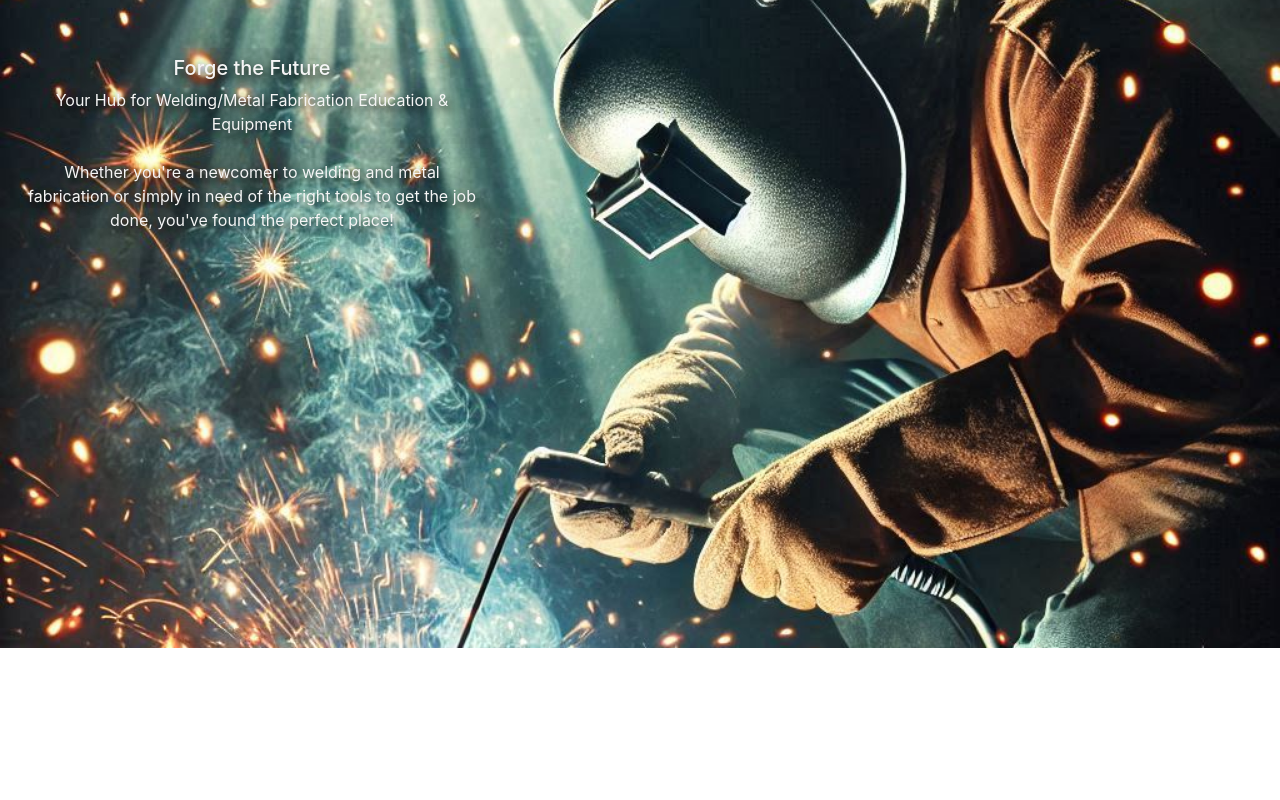
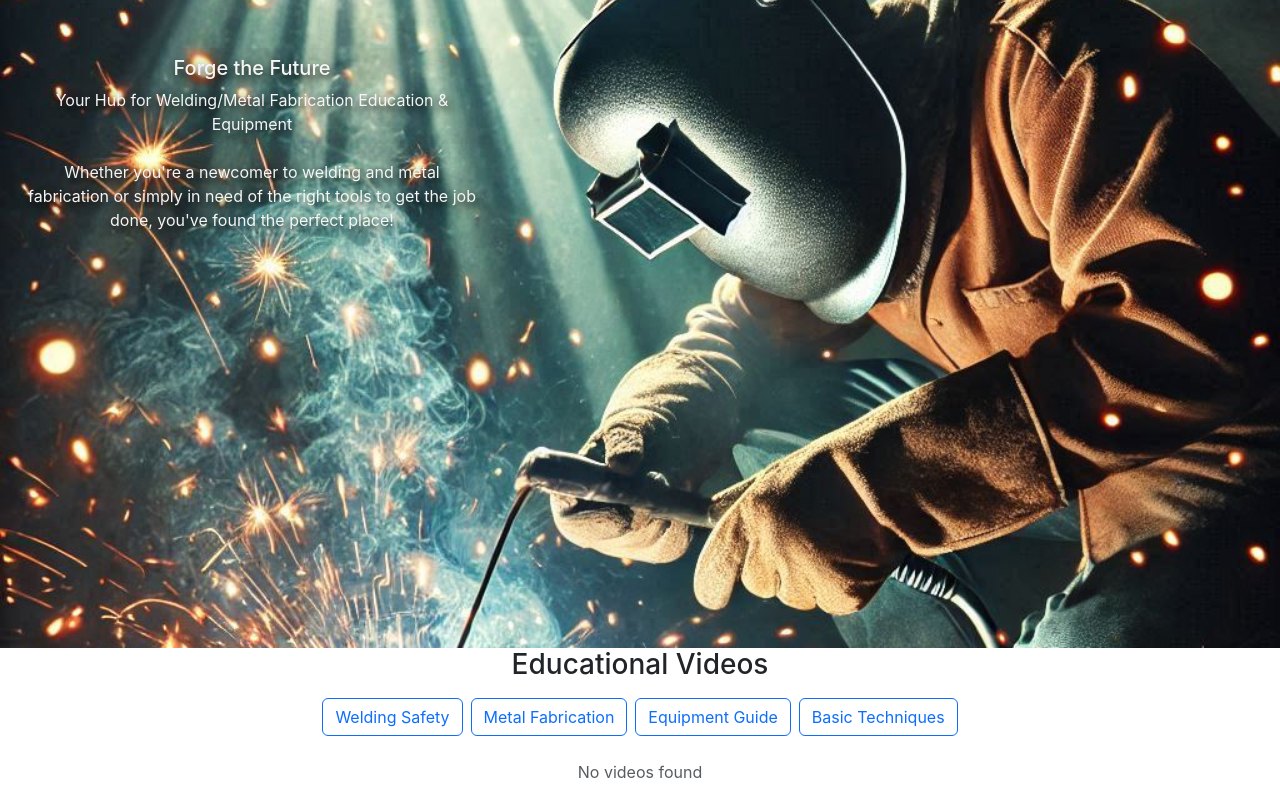
Before and after one commit to Michael-Wilson777/forge-the-future, a React (Create React App) app: page / in a window 1280 px wide. Shown: the part 290-1090 px from the top of the page. Before the commit the page ends 938 px from the top, so only its background shows below. Built offline with nearby package versions, Linux system fonts and the light colour scheme.

Commit message:
set up YouTube API to use for reference and change as needed

```diff
--- a/package.json
+++ b/package.json
@@ -6,6 +6,7 @@
     "@reduxjs/toolkit": "^2.5.0",
     "bootstrap": "^5.3.3",
     "cra-template": "1.2.0",
+    "dotenv": "^16.4.7",
     "metal-minds": "file:",
     "prop-types": "^15.8.1",
     "react": "^19.0.0",
--- a/src/App.js
+++ b/src/App.js
@@ -1,14 +1,14 @@
-import { Routes, Route } from "react-router-dom"
+import { Routes, Route } from "react-router-dom";
 import HomePage from "./pages/HomePage";
 import EducationPage from "./pages/EducationPage";
-import './App.css';
+import "./App.css";
 
 function App() {
   return (
     <>
       <Routes>
         <Route path="/" element={<HomePage />} />
-        <Route path='education' element={<EducationPage />} />
+        <Route path="education" element={<EducationPage />} />
       </Routes>
     </>
   );
--- /dev/null
+++ b/src/components/YouTube.js
@@ -0,0 +1,137 @@
+import React, { useState } from 'react';
+import { Container } from "react-bootstrap";
+
+const SafetyVideos = () => {
+  const [selectedCategory, setSelectedCategory] = useState('');
+  const [videos, setVideos] = useState([]); // Initialize as empty array
+  const [loading, setLoading] = useState(false);
+  const [error, setError] = useState(null);
+
+  const categories = [
+    { id: 'welding-safety', label: 'Welding Safety', searchTerm: 'welding safety training' },
+    { id: 'fabrication', label: 'Metal Fabrication', searchTerm: 'metal fabrication tutorial' },
+    { id: 'equipment', label: 'Equipment Guide', searchTerm: 'welding equipment guide' },
+    { id: 'techniques', label: 'Basic Techniques', searchTerm: 'basic welding techniques' }
+  ];
+
+  const fetchVideos = async (searchTerm) => {
+    setLoading(true);
+    setError(null);
+
+    try {
+      console.log('Fetching videos for term:', searchTerm);
+      console.log('API Key exists:', !!process.env.REACT_APP_YOUTUBE_API_KEY);
+
+      const searchResponse = await fetch(
+        `https://www.googleapis.com/youtube/v3/search?part=snippet&maxResults=10&q=${searchTerm}&type=video&key=${process.env.REACT_APP_YOUTUBE_API_KEY}&order=viewCount`
+      );
+
+      const searchData = await searchResponse.json();
+      console.log('Search response:', searchData);
+
+      if (searchData.error) {
+        throw new Error(searchData.error.message);
+      }
+
+      if (!searchData.items) {
+        throw new Error('No items in search response');
+      }
+
+      const videoIds = searchData.items.map(item => item.id.videoId).join(',');
+      console.log('Video IDs:', videoIds);
+
+      const statsResponse = await fetch(
+        `https://www.googleapis.com/youtube/v3/videos?part=snippet,statistics&id=${videoIds}&key=${process.env.REACT_APP_YOUTUBE_API_KEY}`
+      );
+      const statsData = await statsResponse.json();
+      console.log('Stats response:', statsData);
+
+      if (!statsData.items) {
+        throw new Error('No items in stats response');
+      }
+
+      setVideos(statsData.items);
+    } catch (error) {
+      console.error('Error fetching videos:', error);
+      setError(error.message);
+      setVideos([]); // Reset videos on error
+    } finally {
+      setLoading(false);
+    }
+  };
+
+  const handleCategoryChange = (categoryId) => {
+    setSelectedCategory(categoryId);
+    const category = categories.find(cat => cat.id === categoryId);
+    if (category) {
+      fetchVideos(category.searchTerm);
+    }
+  };
+
+  return (
+    <Container>
+      <div className="mb-4">
+        <h3 className="text-center mb-3">Educational Videos</h3>
+
+        <div className="d-flex flex-wrap gap-2 justify-content-center">
+          {categories.map(category => (
+            <button
+              key={category.id}
+              onClick={() => handleCategoryChange(category.id)}
+              className={`btn ${
+                selectedCategory === category.id ? 'btn-primary' : 'btn-outline-primary'
+              }`}
+            >
+              {category.label}
+            </button>
+          ))}
+        </div>
+      </div>
+
+      {error && (
+        <div className="alert alert-danger text-center" role="alert">
+          {error}
+        </div>
+      )}
+
+      {loading && (
+        <div className="text-center">
+          <div className="spinner-border" role="status">
+            <span className="visually-hidden">Loading...</span>
+          </div>
+        </div>
+      )}
+
+      {!loading && videos && videos.length > 0 && (
+        <div className="row row-cols-1 row-cols-md-2 g-4">
+          {videos.map(video => (
+            <div key={video.id} className="col">
+              <div className="card h-100">
+                <div className="ratio ratio-16x9">
+                  <iframe
+                    src={`https://www.youtube.com/embed/${video.id}`}
+                    title={video.snippet.title}
+                    allow="accelerometer; autoplay; clipboard-write; encrypted-media; gyroscope; picture-in-picture"
+                    allowFullScreen
+                  />
+                </div>
+                <div className="card-body">
+                  <h5 className="card-title">{video.snippet.title}</h5>
+                  <p className="card-text text-muted">
+                    {parseInt(video.statistics.viewCount).toLocaleString()} views
+                  </p>
+                </div>
+              </div>
+            </div>
+          ))}
+        </div>
+      )}
+
+      {!loading && (!videos || videos.length === 0) && (
+        <p className="text-center text-muted">No videos found</p>
+      )}
+    </Container>
+  );
+};
+
+export default SafetyVideos;
--- /dev/null
+++ b/src/data/INVENTORY.js
@@ -0,0 +1,4 @@
+// export const INVENTORY = [{
+//     id: 1,
+//     name:
+// }]
--- a/src/pages/HomePage.js
+++ b/src/pages/HomePage.js
@@ -1,25 +1,36 @@
-import { Container, Card, CardBody, CardHeader, CardTitle, CardText } from "react-bootstrap";
-
+import {
+  Container,
+  Card,
+  CardBody,
+  CardHeader,
+  CardTitle,
+  CardText,
+} from "react-bootstrap";
+import SafetyVideos from "../components/YouTube";
 
 const HomePage = () => {
   return (
-
     <>
       <Container fluid className="home-page">
-        <Card className="intro-card" style={{width: '30rem'}}>
-            <CardHeader style={{border: 'none'}} className="text-center">
+        <Card className="intro-card" style={{ width: "30rem" }}>
+          <CardHeader style={{ border: "none" }} className="text-center">
             <CardTitle>Forge the Future</CardTitle>
-                <CardText>Your Hub for Welding/Metal Fabrication Education & Equipment</CardText>
+            <CardText>
+              Your Hub for Welding/Metal Fabrication Education & Equipment
+            </CardText>
           </CardHeader>
           <CardBody className="text-center">
             <CardText>
-                Whether you're a newcomer to welding and metal fabrication or simply in need of the right tools to get the job done, you've found the perfect place!
+              Whether you're a newcomer to welding and metal fabrication or
+              simply in need of the right tools to get the job done, you've
+              found the perfect place!
             </CardText>
           </CardBody>
         </Card>
       </Container>
+      <Container><SafetyVideos></SafetyVideos></Container>
     </>
   );
-}
+};
 
 export default HomePage;
```
Also changed, not shown: src/components/Header.js (+20 -10 lines), src/index.js (+10 -11 lines), 2 other files (tests, documents, lock files or other folders). Lines whose indentation alone changed are shown as unchanged.
